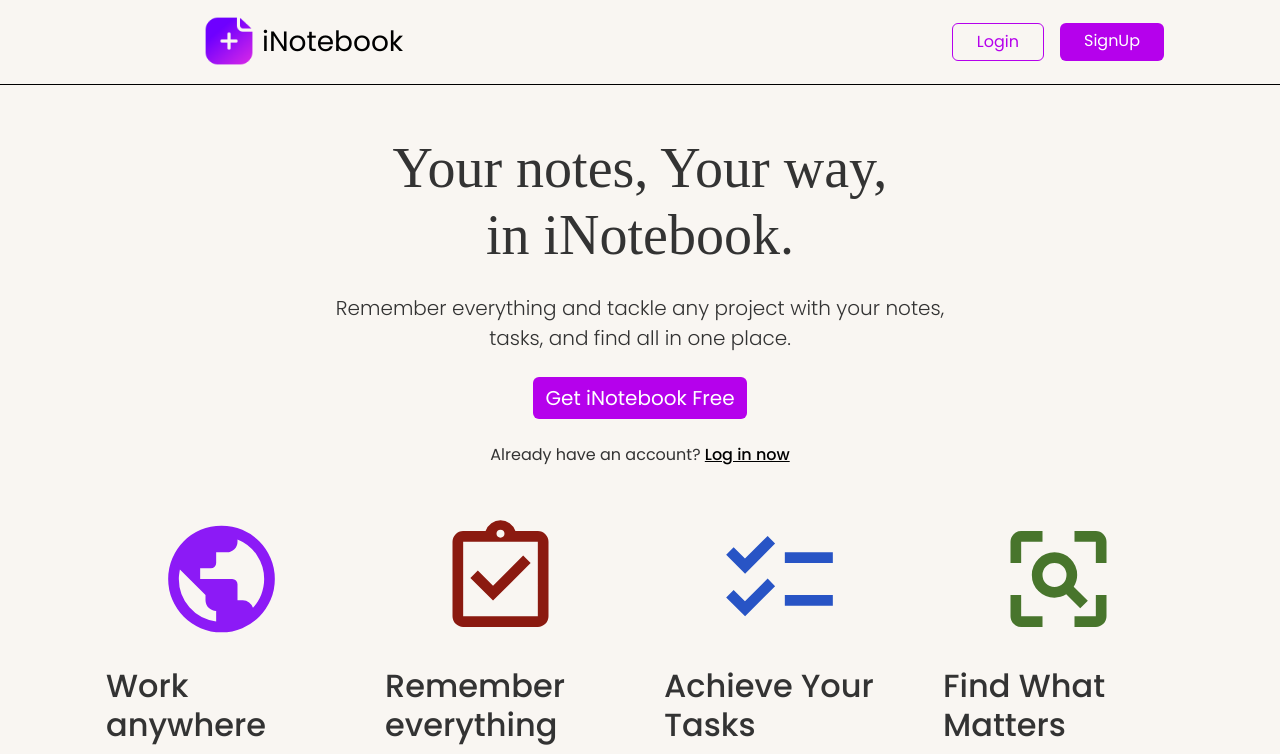
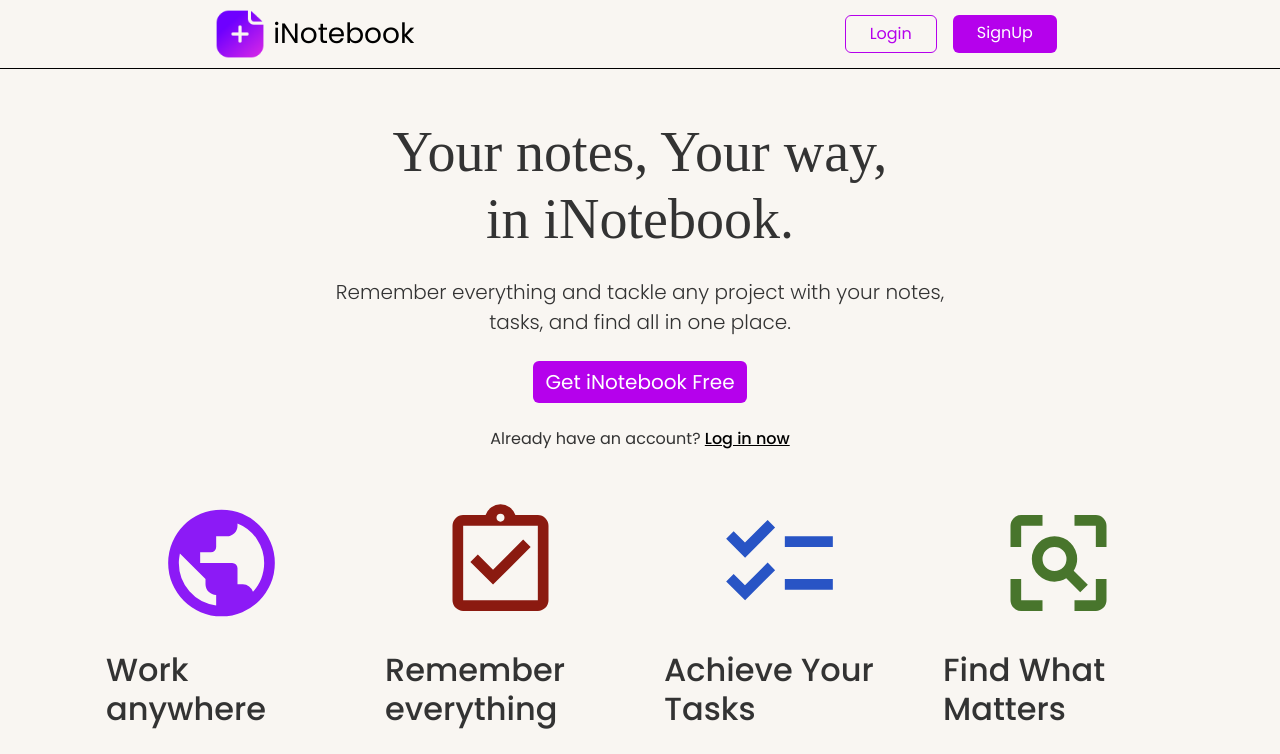
Before and after one commit to SumanR1602/iNotebook, a React (Create React App) app in the folder client/: page / in a window 1280 px wide. Shown: the top 754 px of the page. Built offline with nearby package versions, Linux system fonts and the light colour scheme; a web font is replaced by a local one.

Commit message:
Update Navbar.js

```diff
--- a/client/src/components/Navbar.js
+++ b/client/src/components/Navbar.js
@@ -16,25 +16,24 @@ const Navbar = () => {
     };
 
     return (
-        <div>
         <nav className="navbar navbar-expand-lg" style={{ borderBottom: "1.5px solid black" }}>
             <div className="container-fluid">
-                    <div className="d-flex" style={{ margin: "0.5rem", marginLeft: "12rem" }}>
+                <div className="d-flex justify-content-center align-items-center mx-auto">
                     <img src={logo} alt="iNotebook Logo" style={{ height: "50px" }} />
-                        <Link className={`navbar-brand ms-2 fs-3 ${!isLoggedIn ? 'disabled' : ''}`} to="." onClick={handleClick} >iNotebook</Link>
+                    <Link className={`navbar-brand ms-2 fs-3 ${!isLoggedIn ? 'disabled' : ''}`} to="." onClick={handleClick}>iNotebook</Link>
                 </div>
-                    <button className="navbar-toggler" type="button" data-toggle="collapse" data-target="#navbarSupportedContent" aria-controls="navbarSupportedContent" aria-expanded="false" aria-label="Toggle navigation">
-                        <span className="navbar-toggler-icon"></span>
-                    </button>
-                    <div className="">
-                        {!localStorage.getItem('token') ? <form className="d-flex" style={{ marginRight: "6rem" }}>
+                <div className="d-flex justify-content-center align-items-center mx-auto mt-3 mt-lg-0">
+                    {!localStorage.getItem('token') ? (
+                        <form className="d-flex">
                             <Link className="mx-2 fs-6 px-4 btn-custom" to="/login">Login</Link>
-                            <Link className="mx-2 fs-6 px-4 btn-gradient" to="/signup" >SignUp</Link>
-                        </form> : <button className='btn btn-primary mx-2 fs-6 px-4 btn-gradient' onClick={handleLogout} >Logout</button>}
+                            <Link className="mx-2 fs-6 px-4 btn-gradient" to="/signup">SignUp</Link>
+                        </form>
+                    ) : (
+                        <button className='btn btn-primary mx-2 fs-6 px-4 btn-gradient' onClick={handleLogout}>Logout</button>
+                    )}
                 </div>
             </div>
         </nav>
-        </div>
     )
 }
 
```
Lines whose indentation alone changed are shown as unchanged.
